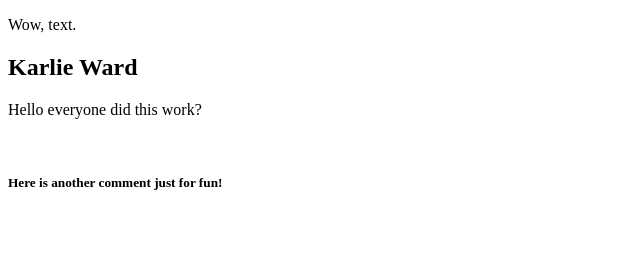
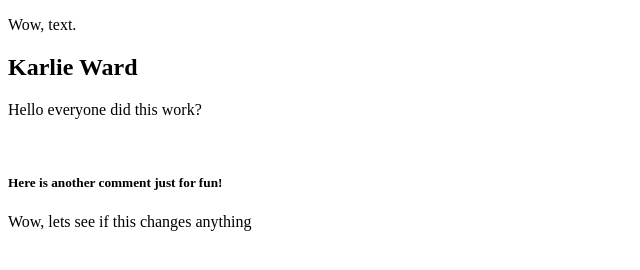
Before and after one commit to karlieward/403Assignment, a plain HTML site: page index.html in a window 1280 px wide. Shown: the whole page, without its empty margins (0-640 px from the left). Drawn offline with Linux system fonts and the light colour scheme.

Commit message:
is it the messages

```diff
--- a/index.html
+++ b/index.html
@@ -11,5 +11,6 @@
     <p>Hello everyone did this work?</p>
     <br>
     <b><h5>Here is another comment just for fun!</h5></b>
+    <p>Wow, lets see if this changes anything</p>
 </body>
 </html>
```
